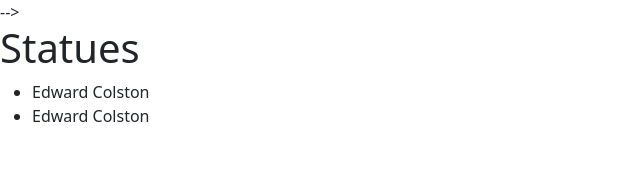
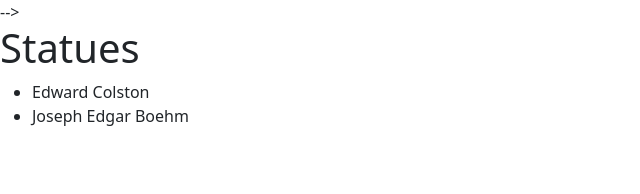
Before and after one commit to Gina-Frankel/statues, a React (Create React App) app: page / in a window 1280 px wide. Shown: the top 194 px of the page, without its empty margins (0-640 px from the left). Built offline with nearby package versions, Linux system fonts and the light colour scheme.

Commit message:
Change so returns name of any statue passed as props

```diff
--- a/src/components/StatueListItem.js
+++ b/src/components/StatueListItem.js
@@ -1,5 +1,5 @@
 import React, { Component } from "react"
 
 export function StatueListItem(props) {
-  return <li>Edward Colston</li>
+  return <li>{props.value.name}</li>
 }
```
